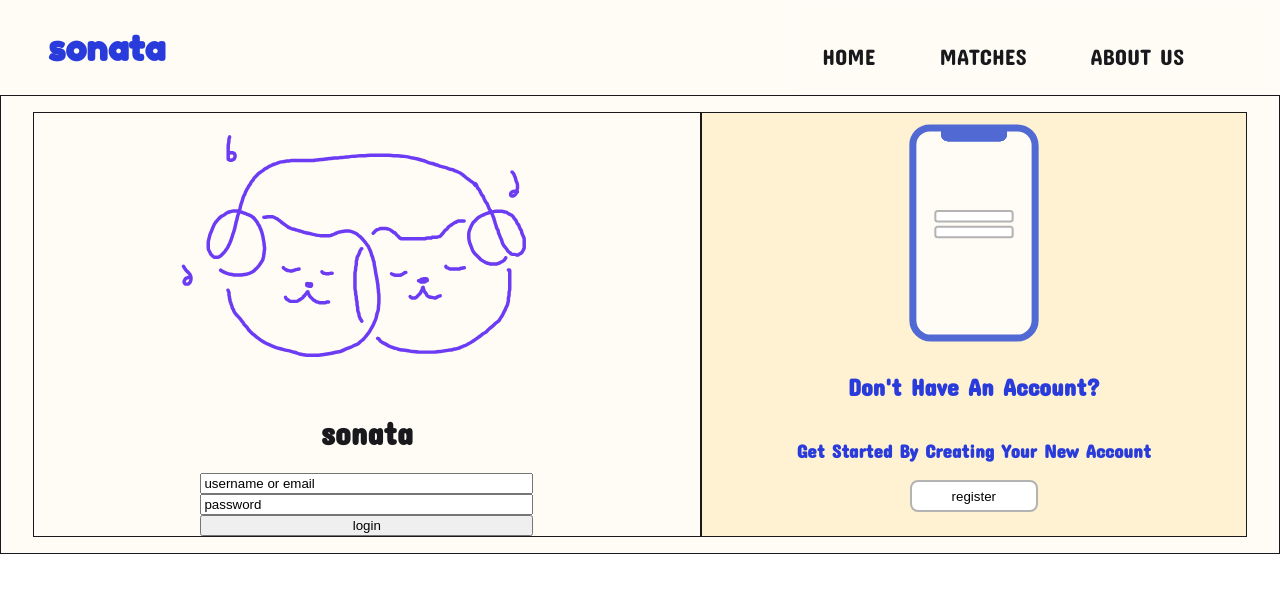
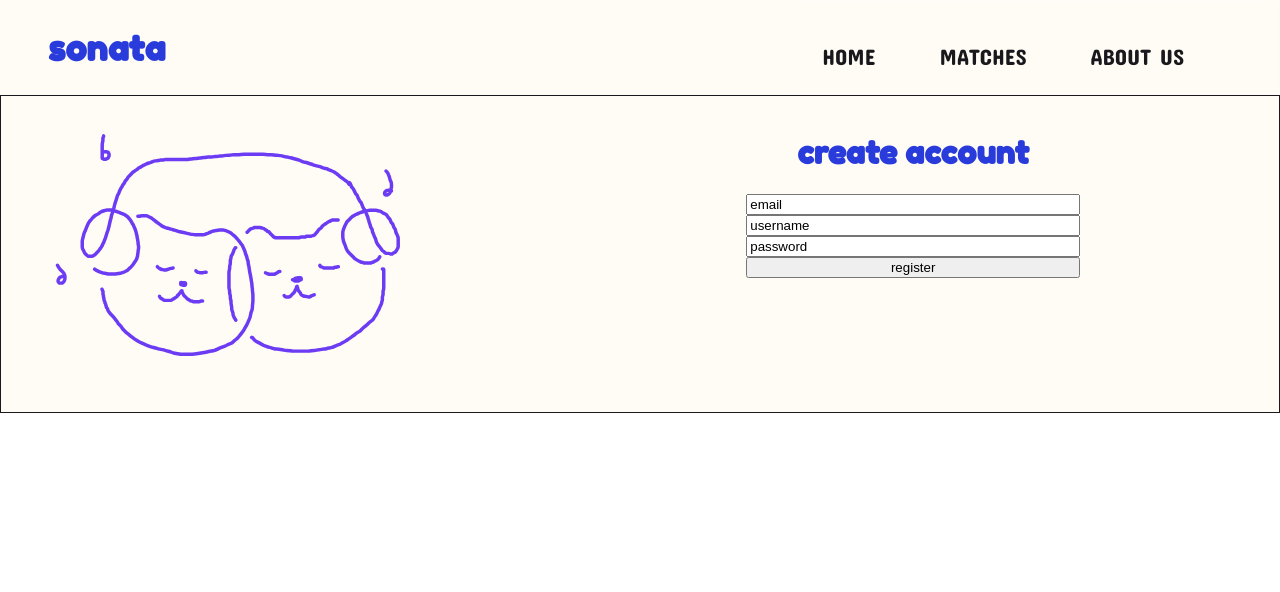
Before and after one commit to mailynmailyn/sonata, a React (Create React App) app: page / in a window 1280 px wide. Shown: the top 592 px of the page. Built offline with nearby package versions, Linux system fonts and the light colour scheme.

Commit message:
create account page HTML elements

```diff
--- /dev/null
+++ b/src/CreateAccPage.js
@@ -0,0 +1,28 @@
+import Navbar from './assets/Navbar.js';
+import logo from './assets/logo.svg'
+import classes from './styles/CreateAccPage.module.scss'
+
+function CreateAccPage() {
+  return (
+    <div className={classes.container}>
+      <Navbar></Navbar>
+      <div className={classes.gridContainer}>
+          <div>
+          <img src={logo} className={classes.logo} alt="logo" />
+          </div>
+
+          <div className = {classes.gridContainer__createAcc}>
+          <h1>create account</h1>
+          <form className={classes.gridContainer__createAcc__form}>
+              <input type="text" id="username" value="email"></input>
+              <input type="text" id="username" value="username"></input>
+              <input type="text" id="password" value="password"></input>
+              <input type="submit" value="register"></input>
+          </form>
+          </div>
+      </div>
+    </div>
+  );
+}
+
+export default CreateAccPage;
--- a/src/index.js
+++ b/src/index.js
@@ -3,6 +3,7 @@ import ReactDOM from 'react-dom/client';
 import './styles/index.css';
 import App from './App';
 import LoginPage from './LoginPage';
+import CreateAccPage from './CreateAccPage';
 
 const root = ReactDOM.createRoot(document.getElementById('root'));
-root.render(<LoginPage />);
+root.render(<CreateAccPage />);
--- /dev/null
+++ b/src/styles/CreateAccPage.module.scss
@@ -0,0 +1,34 @@
+@import './../styles/stylesheet.scss';
+
+.container {
+    min-height: 100vh;
+}
+
+.logo{
+    height: 35vmin;
+}
+
+
+.gridContainer {
+    border: 1px solid $text-black;
+    background-color: $bg;
+    min-height: 100%;
+    padding: 1rem 2rem 1rem 2rem;
+    display: grid;
+    grid-template-columns: 45% 55%;
+
+    &__createAcc {
+        font-family: $Title;
+        color: $main-blue;
+        display: flex;
+        flex-direction: column;
+        align-items: center;
+
+        &__form{
+            font-family: $Body_Text;
+            width: 50%;
+            display: flex;
+            flex-direction: column;
+        }
+    }
+}
```
